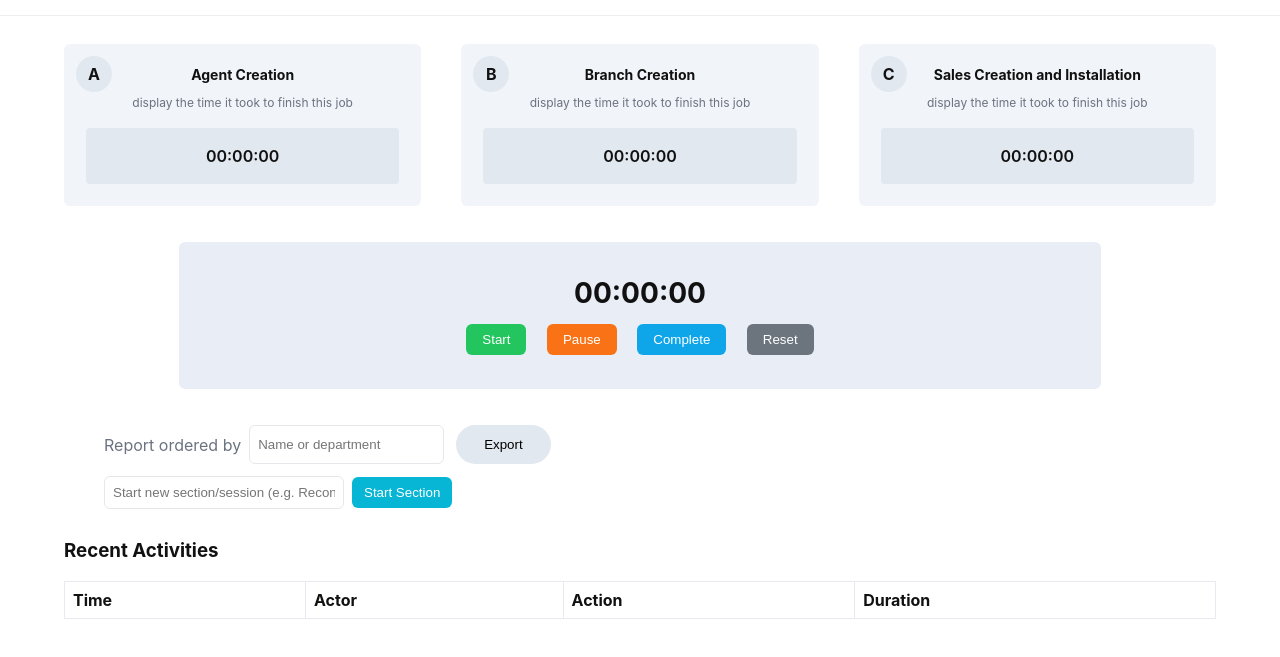
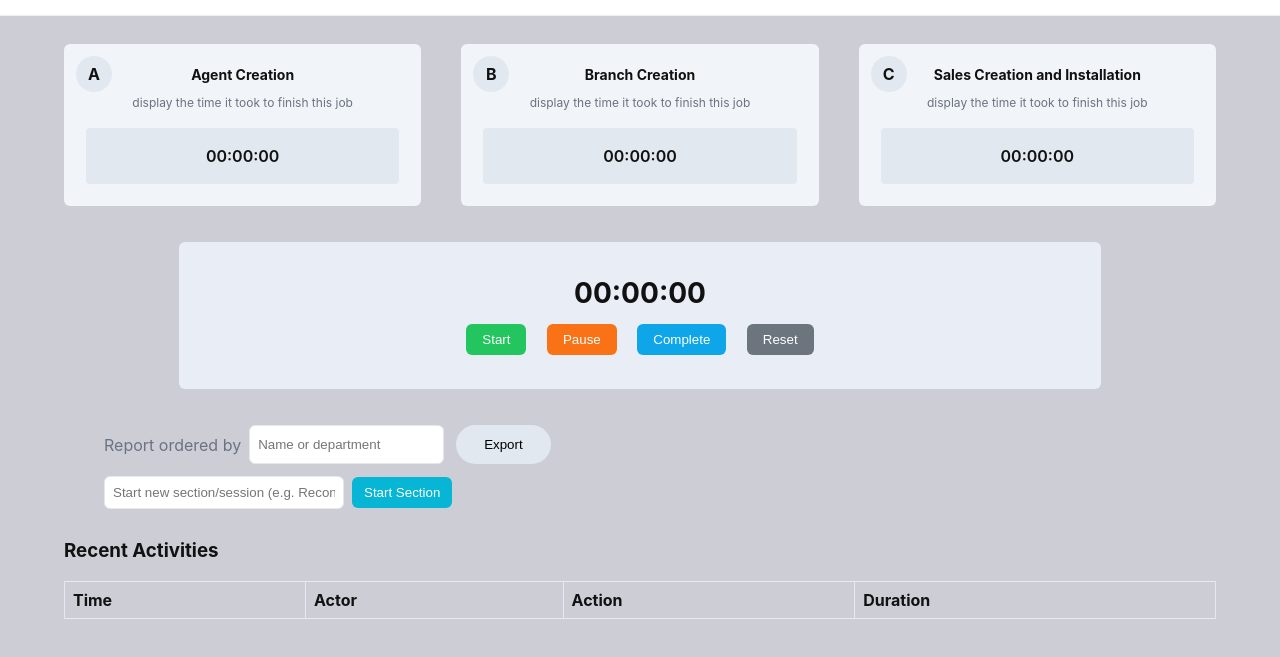
Before and after one commit to Natisha45/Admin-page2, a plain HTML site: page Admin_Dashbord.html in a window 1280 px wide. Shown: the part 47-704 px from the top of the page. Drawn offline with nearby package versions, Linux system fonts and the light colour scheme.

Commit message:
backgound change

```diff
--- a/Admin_Dashbord.css
+++ b/Admin_Dashbord.css
@@ -1,5 +1,5 @@
 /* Minimal Admin Time Management styles */
-:root{--bg:#ffffff;--muted:#6b7280;--accent:#1f2937}
+:root{--bg:#cdcdd6;--muted:#6b7280;--accent:#1f2937}
 *{box-sizing:border-box}
 body{font-family:Inter, Roboto, Arial, sans-serif;margin:0;background:var(--bg);color:#111}
 .top{background:#fff;padding:18px 28px;border-bottom:1px solid #eee}
```
